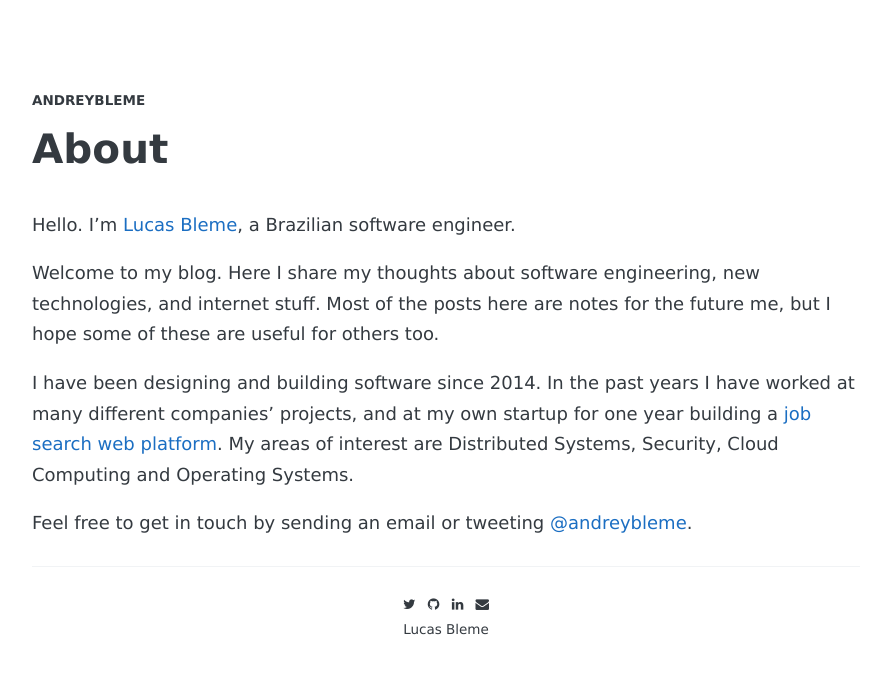
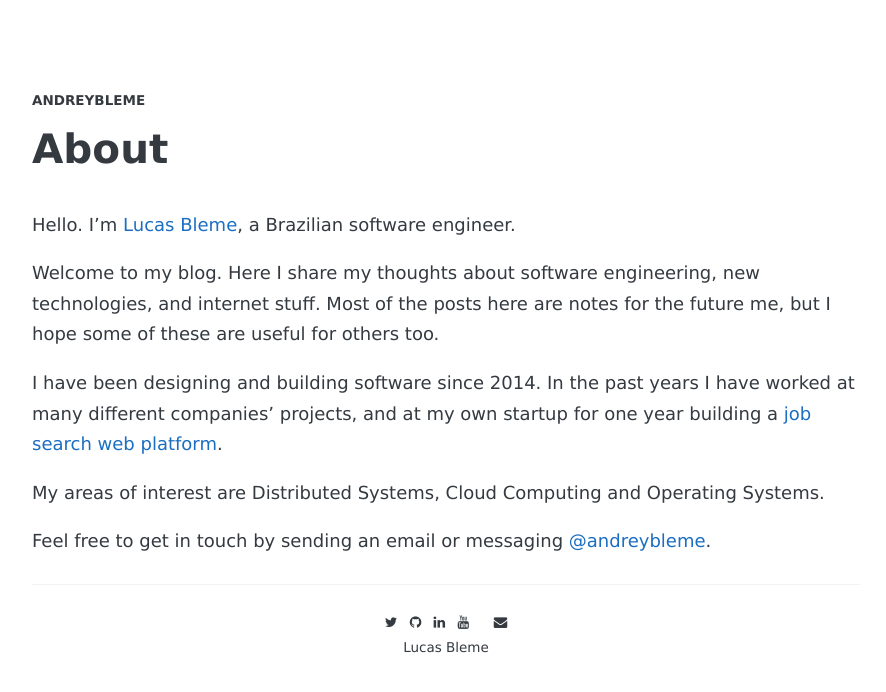
Before and after one commit to andreybleme/andreybleme.github.io, a Jekyll site: the page built from about.md, in a window 1280 px wide. Shown: the top 692 px of the page, without its empty margins (194-1080 px from the left). Built offline with Jekyll 4.4.1, drawn with Linux system fonts in a browser that asks for light colours; nearby versions of some CDN libraries; some web fonts are replaced.

Commit message:
Update about section

```diff
--- a/_includes/footer.html
+++ b/_includes/footer.html
@@ -8,6 +8,10 @@
 
     <a href="https://www.linkedin.com/in/andreybleme"><i class="fa fa-linkedin" aria-hidden="true"></i></a>
 
+    <a href="https://www.youtube.com/channel/UC3kc9L0uVU7Ao-uJMooC_dA"><i class="fa fa-youtube" aria-hidden="true"></i></a>
+
+    <a href="https://speakerdeck.com/andreybleme"><i class="fa speaker-deck" aria-hidden="true"></i></a>
+
     <a href="mailto:andreybleme1@gmail.com"><i class="fa fa-envelope" aria-hidden="true"></i></a>
 
   </div>
--- a/_posts/2021-05-28-ethanol-software-defined-networking-for-802-11-wireless-networks-summary.markdown
+++ b/_posts/2021-05-28-ethanol-software-defined-networking-for-802-11-wireless-networks-summary.markdown
@@ -14,7 +14,7 @@ Dense ubiquitous wireless networks currently support management architectures th
 
 The software-defined network (SDN) paradigm already addresses this problem, proposing a new structure for networks by separating the control plane from the data plane while maintaining a logically centralized controller bringing programmability to networks. The existing SDN solutions though, provide programmability only for switching elements of the network. WLANs would strongly benefit from SDN-enabled access points allowing the deployment of context and application-aware control algorithms.
 
-Ethanol presents itself as a new SD architecture for dense IEEE 802.11 Wireless LANs that refactors the control plane functionalities between the APs and the controller. It addresses the lack of support from OpenFlow (the current *de facto* SDN implementation) for abstractions and primitives to control wireless networks, which had peculiar aspects when compared to wired networks, such as variable link characteristics and node mobility.
+Ethanol presents itself as a new SDN architecture for dense IEEE 802.11 Wireless LANs that refactors the control plane functionalities between the APs and the controller. It addresses the lack of support from OpenFlow (the current *de facto* SDN implementation) for abstractions and primitives to control wireless networks, which had peculiar aspects when compared to wired networks, such as variable link characteristics and node mobility.
 
 An Ethanol prototype was implemented to evaluate its basic functions. The controller is a Linux computer using a modified version of POX, connected to an access point Broadcom WRT54GL router running OpenWRT. Three scenarios were approached in the experiments: a load-aware client association, a quality of service monitor, and an ARP Overhead test.
 
--- a/about.md
+++ b/about.md
@@ -8,6 +8,8 @@ Hello. I'm [Lucas Bleme](https://www.linkedin.com/in/andreybleme/), a Brazilian
 
 Welcome to my blog. Here I share my thoughts about software engineering, new technologies, and internet stuff. Most of the posts here are notes for the future me, but I hope some of these are useful for others too.
 
-I have been designing and building software since 2014. In the past years I have worked at many different companies' projects, and at my own startup for one year building a [job search web platform](https://vulpi.com.br/). My areas of interest are Distributed Systems, Security, Cloud Computing and Operating Systems.
+I have been designing and building software since 2014. In the past years I have worked at many different companies' projects, and at my own startup for one year building a [job search web platform](https://vulpi.com.br/).
 
-Feel free to get in touch by sending an email or tweeting [@andreybleme](https://twitter.com/andreybleme).
+My areas of interest are Distributed Systems, Cloud Computing and Operating Systems.
+
+Feel free to get in touch by sending an email or messaging [@andreybleme](https://twitter.com/andreybleme).
```
